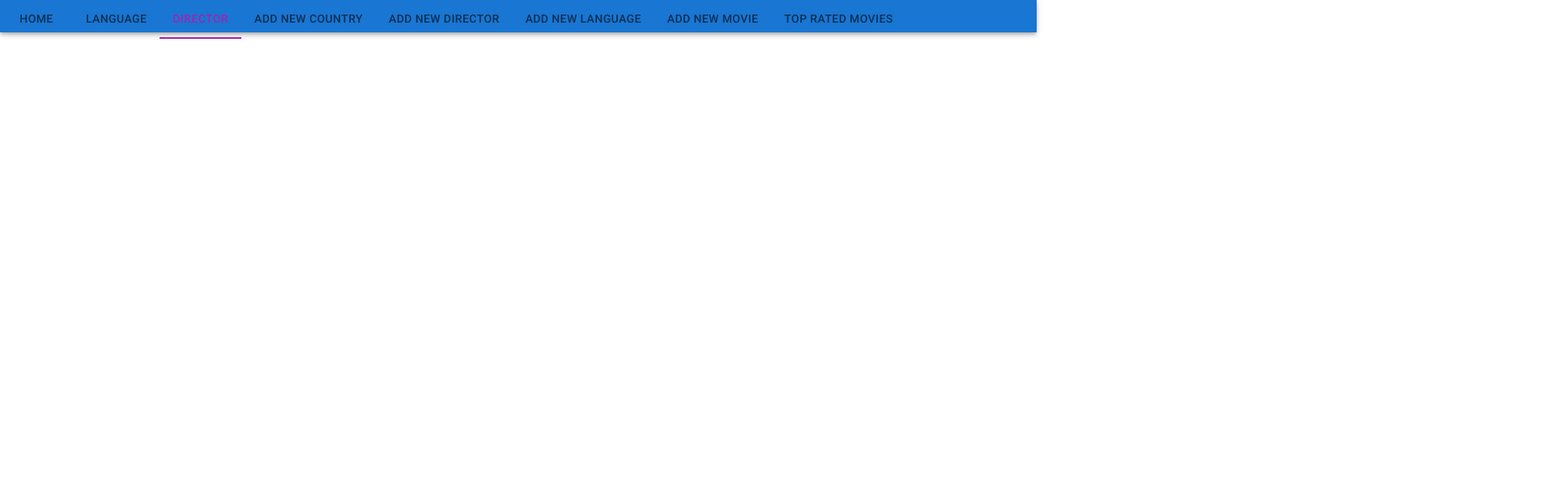
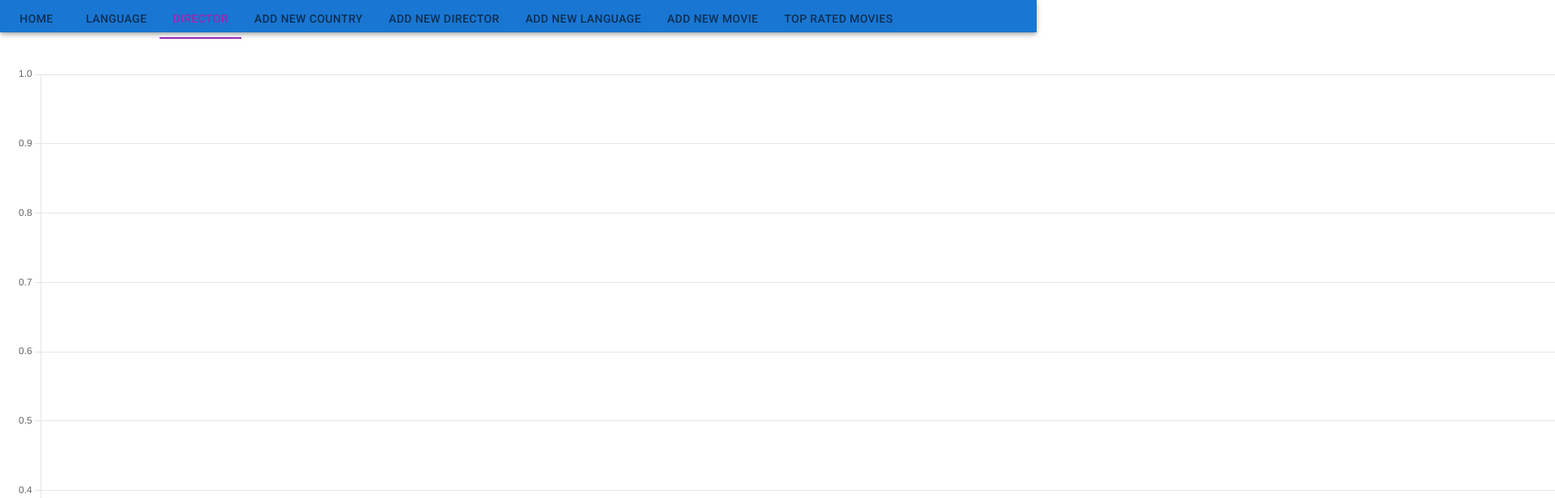
Before and after one commit to parasmanijain/movie-list, a React (Create React App) app in the folder client/: page /director in a window 1280 px wide. Shown: the top 616 px of the page at 81% size, 1920 px wide, since content can reach past the window. Built offline with nearby package versions, Linux system fonts and the light colour scheme; no server answers.

Commit message:
direcotr chart reverted to bar

```diff
--- a/client/src/App.css
+++ b/client/src/App.css
@@ -20,19 +20,21 @@
 
 
 
-.main-container {
-  position: relative;
+ .main-container {
+  width:4000px;
+  overflow-x: auto;
+  overflow-y:hidden;
 }
 
 
-.chart-container {
+/*.chart-container {
   width:75%;
   height:75%;
   top: 50%;
     left: 50%;
     position: absolute;
     transform: translate(-50%, -50%);
-}
+} */
 .movie-rating-container {
   display: flex;
   justify-content: space-around;
--- a/client/src/components/Director.tsx
+++ b/client/src/components/Director.tsx
@@ -1,9 +1,8 @@
 import React, { useState, useEffect } from 'react';
 import axios from 'axios';
-import { Pie } from 'react-chartjs-2';
+import { Bar } from 'react-chartjs-2';
 import { chartColors } from '../helper/colors';
 import { GET_DIRECTORS_COUNT_URL } from '../helper/config';
-
 const initialData = {
   labels: [],
   datasets: [
@@ -16,17 +15,30 @@ const initialData = {
   ]
 };
 
-const pieOptions = {
-  legend: {
-    display: true,
-    position: 'bottom'
-  },
-  elements: {
-    arc: {
-      borderWidth: 0
-    }
-  }
-};
+// const pieOptions = {
+//   legend: {
+//     display: true,
+//     position: 'bottom'
+//   },
+//   elements: {
+//     arc: {
+//       borderWidth: 0
+//     }
+//   }
+// };
+
+
+// const options = {
+//   scales: {
+//     yAxes: [
+//       {
+//         ticks: {
+//           beginAtZero: true
+//         }
+//       }
+//     ]
+//   }
+// };
 
 // const styles = {
 //   pieContainer: {
@@ -67,7 +79,7 @@ export const Director = () => {
   const [, setDirectorData] = useState([]);
   const [chartData, setChartData] = useState(initialData);
   // eslint-disable-next-line no-unused-vars
-  let chartInstance = null;
+  const chartInstance = null;
   const fetchData = () => {
     const directors = axios.get(`${GET_DIRECTORS_COUNT_URL}`);
     axios.all([directors]).then(axios.spread((...responses) => {
@@ -105,13 +117,14 @@ export const Director = () => {
   return (
     <div className="main-container">
       <div className="chart-container">
-        <Pie
+        <Bar data={chartData} height={900} options={{ maintainAspectRatio: false, scales: { } }} />
+        {/* <Pie
           options={pieOptions}
           data={chartData}
           ref={(input) => {
             chartInstance = input;
           }}
-        />
+        /> */}
       </div>
     </div>
   );
```
